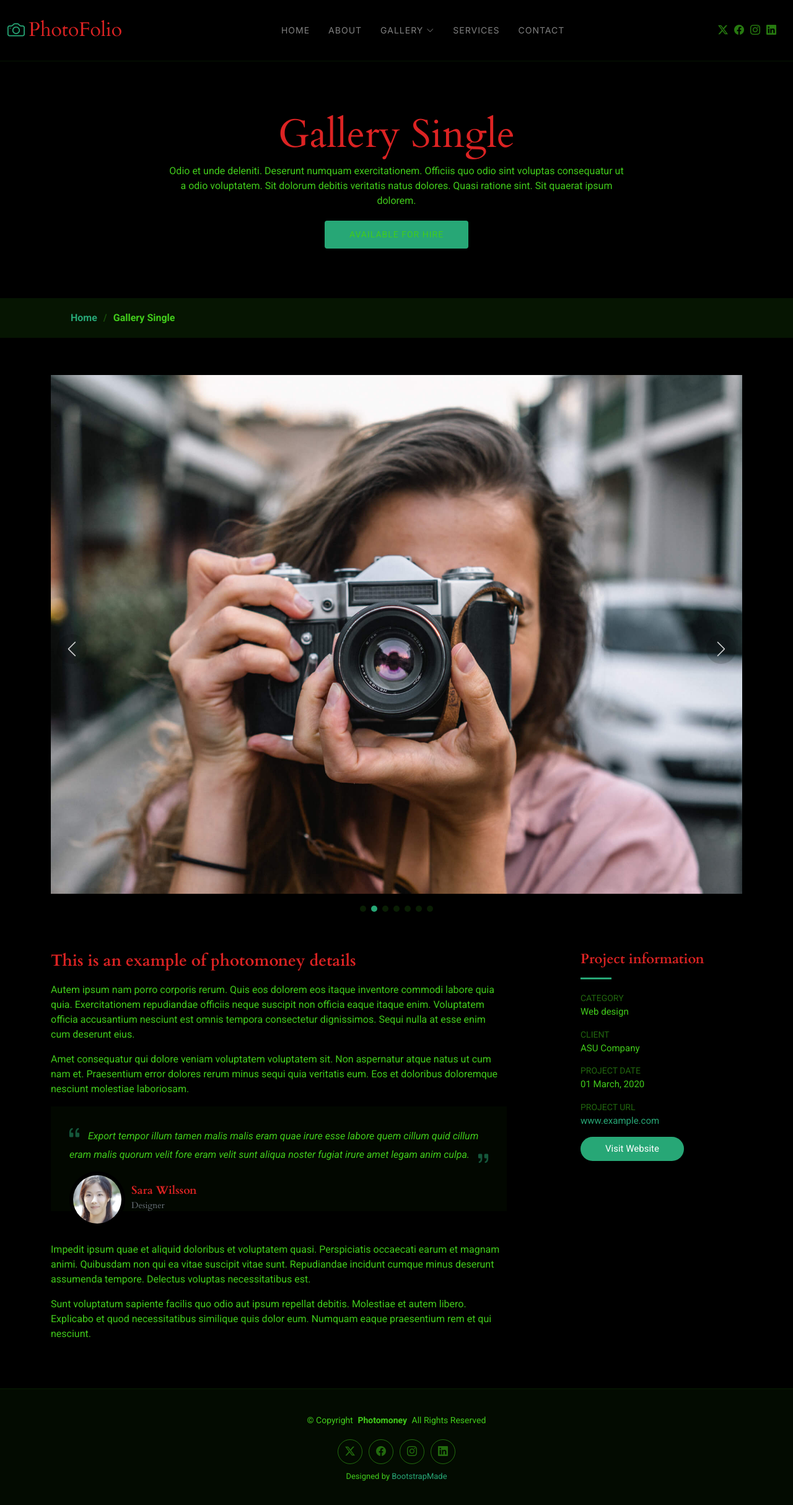
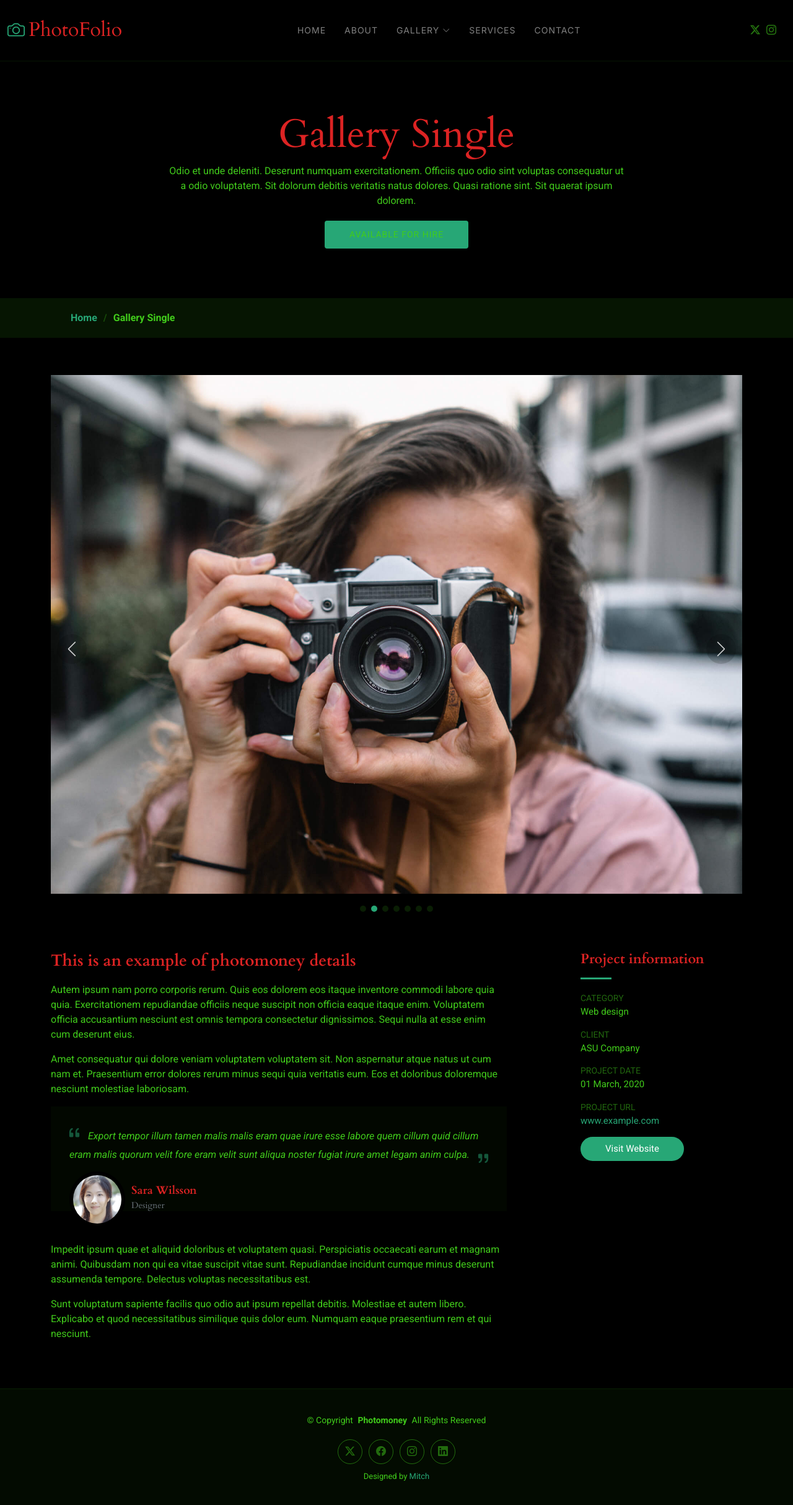
Before and after one commit to Carren17/Chebichi, a plain HTML site: page gallery-single.html in a window 1280 px wide. Shown: the whole page at 62% size. Drawn offline with Linux system fonts and the light colour scheme.

Commit message:
first commit

```diff
--- a/gallery-single.html
+++ b/gallery-single.html
@@ -79,9 +79,7 @@
 
       <div class="header-social-links">
         <a href="#" class="twitter"><i class="bi bi-twitter-x"></i></a>
-        <a href="#" class="facebook"><i class="bi bi-facebook"></i></a>
         <a href="#" class="instagram"><i class="bi bi-instagram"></i></a>
-        <a href="#" class="linkedin"><i class="bi bi-linkedin"></i></a>
       </div>
 
     </div>
@@ -247,7 +245,7 @@
         <!-- You can delete the links only if you've purchased the pro version. -->
         <!-- Licensing information: https://bootstrapmade.com/license/ -->
         <!-- Purchase the pro version with working PHP/AJAX contact form: [buy-url] -->
-        Designed by <a href="https://bootstrapmade.com/">BootstrapMade</a>
+         Designed by <a href="https://www.instagram.com/_m.i.c.h.a.e.l.s/">Mitch</a>
       </div>
     </div>
 
```
Also changed, not shown: about.html (+1 -1 lines), contact.html (+1 -1 lines), gallery.html (+1 -1 lines), index.html (+1 -1 lines), services.html (+1 -1 lines), starter-page.html (+1 -1 lines).
